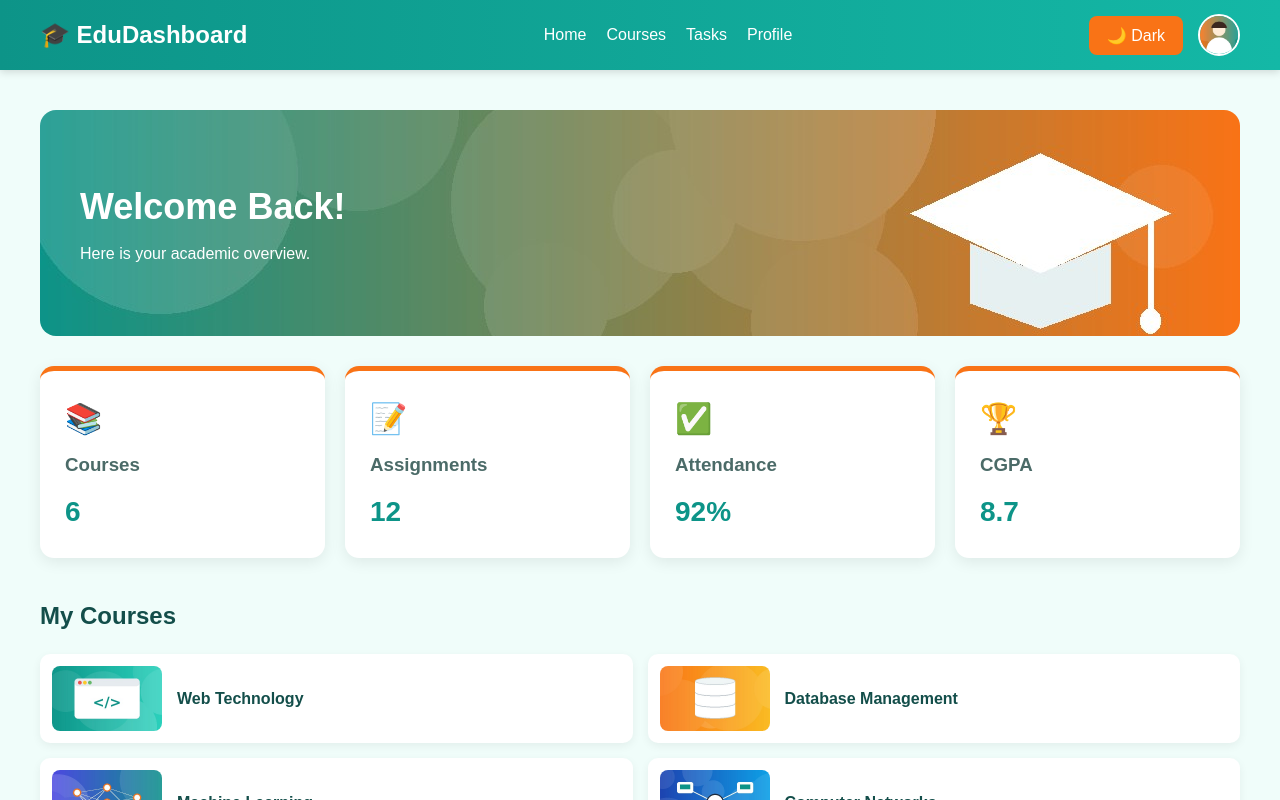
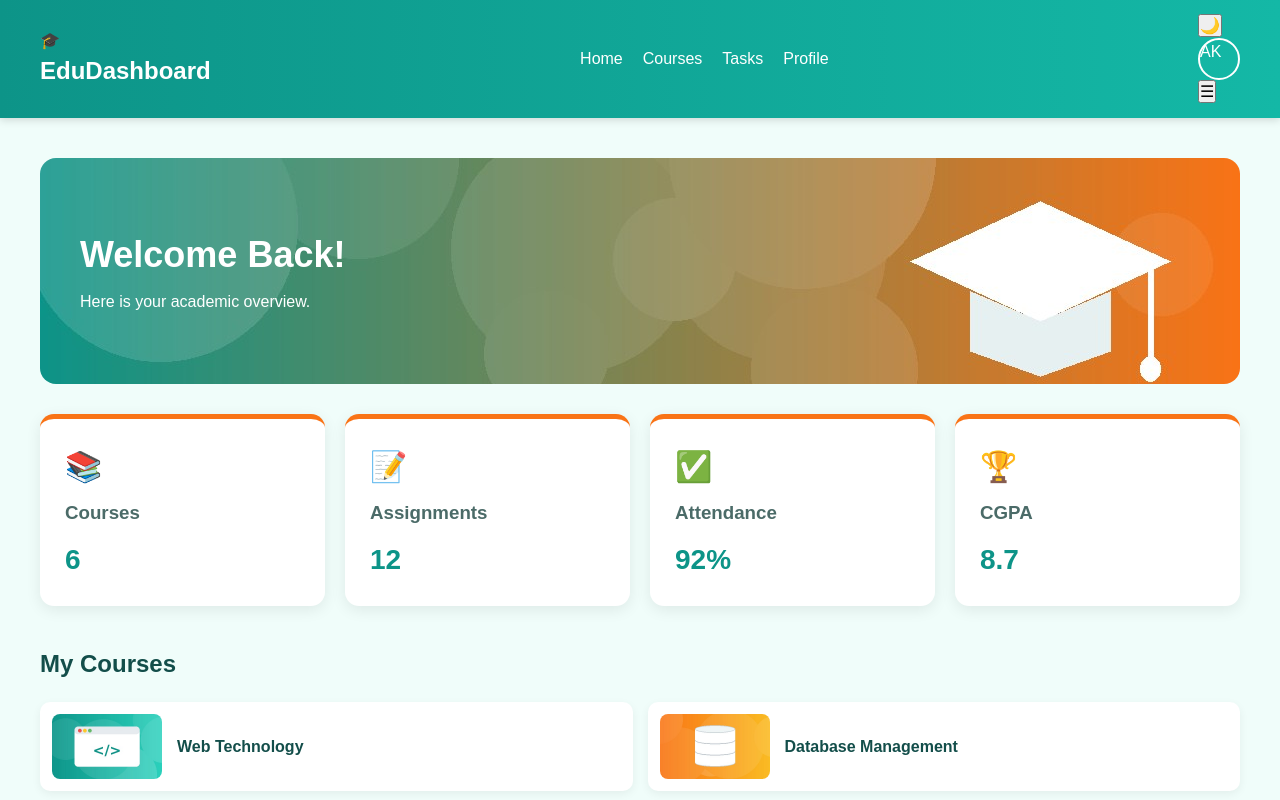
Before and after one commit to PillaiNemo/WebDevLab, a React (Vite) app in the folder Exp8/: page / in a window 1280 px wide. Shown: the top 800 px of the page. Built offline with nearby package versions, Linux system fonts and the light colour scheme.

Commit message:
Update Navbar.jsx

```diff
--- a/Exp8/src/components/Navbar.jsx
+++ b/Exp8/src/components/Navbar.jsx
@@ -1,20 +1,45 @@
+import { useState } from "react";
+
 function Navbar({ darkMode, toggleTheme }) {
+  const [menuOpen, setMenuOpen] = useState(false);
+  const links = ["Home", "Courses", "Tasks", "Profile"];
+
   return (
     <nav className="navbar">
-      <h2>🎓 EduDashboard</h2>
-
-      <div className="nav-links">
-        <a href="#home">Home</a>
-        <a href="#courses">Courses</a>
-        <a href="#tasks">Tasks</a>
-        <a href="#profile">Profile</a>
+      <div className="logo">
+        <span className="logo-icon">🎓</span>
+        <h2>EduDashboard</h2>
       </div>
 
-      <div className="nav-right">
-        <button className="profile-btn" onClick={toggleTheme}>
-          {darkMode ? "☀️ Light" : "🌙 Dark"}
+      <div className={menuOpen ? "nav-links open" : "nav-links"}>
+        {links.map((link) => (
+          <a
+            key={link}
+            href={`#${link.toLowerCase()}`}
+            onClick={() => setMenuOpen(false)}
+          >
+            {link}
+          </a>
+        ))}
+      </div>
+
+      <div className="nav-actions">
+        <button
+          className="icon-btn"
+          onClick={toggleTheme}
+          aria-label="Toggle theme"
+          title="Toggle theme"
+        >
+          {darkMode ? "☀️" : "🌙"}
         </button>
-        <img className="avatar" src="./images/profile.jpg" alt="Student profile" />
+        <div className="avatar">AK</div>
+        <button
+          className="icon-btn menu-btn"
+          onClick={() => setMenuOpen(!menuOpen)}
+          aria-label="Toggle menu"
+        >
+          {menuOpen ? "✕" : "☰"}
+        </button>
       </div>
     </nav>
   );
```
